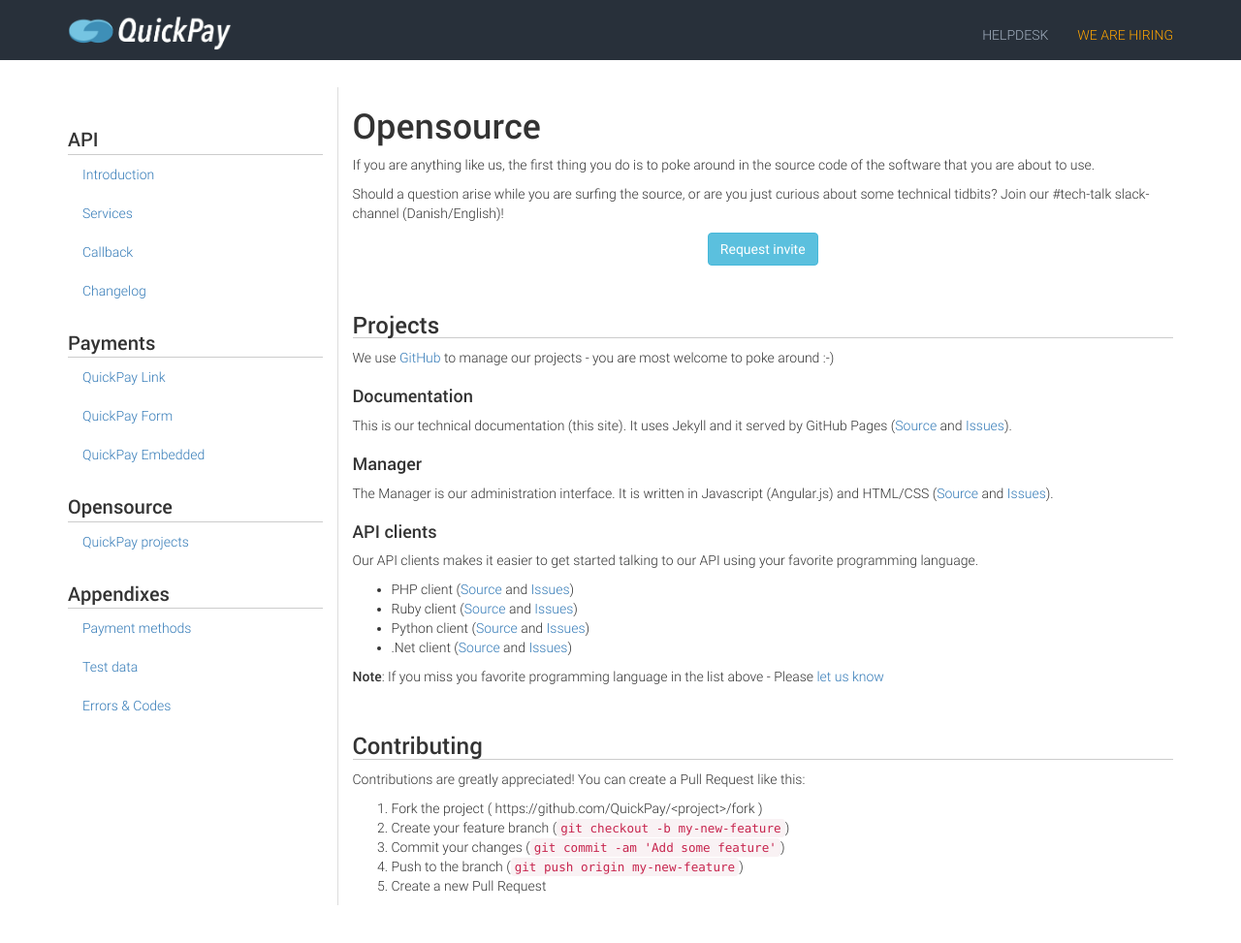
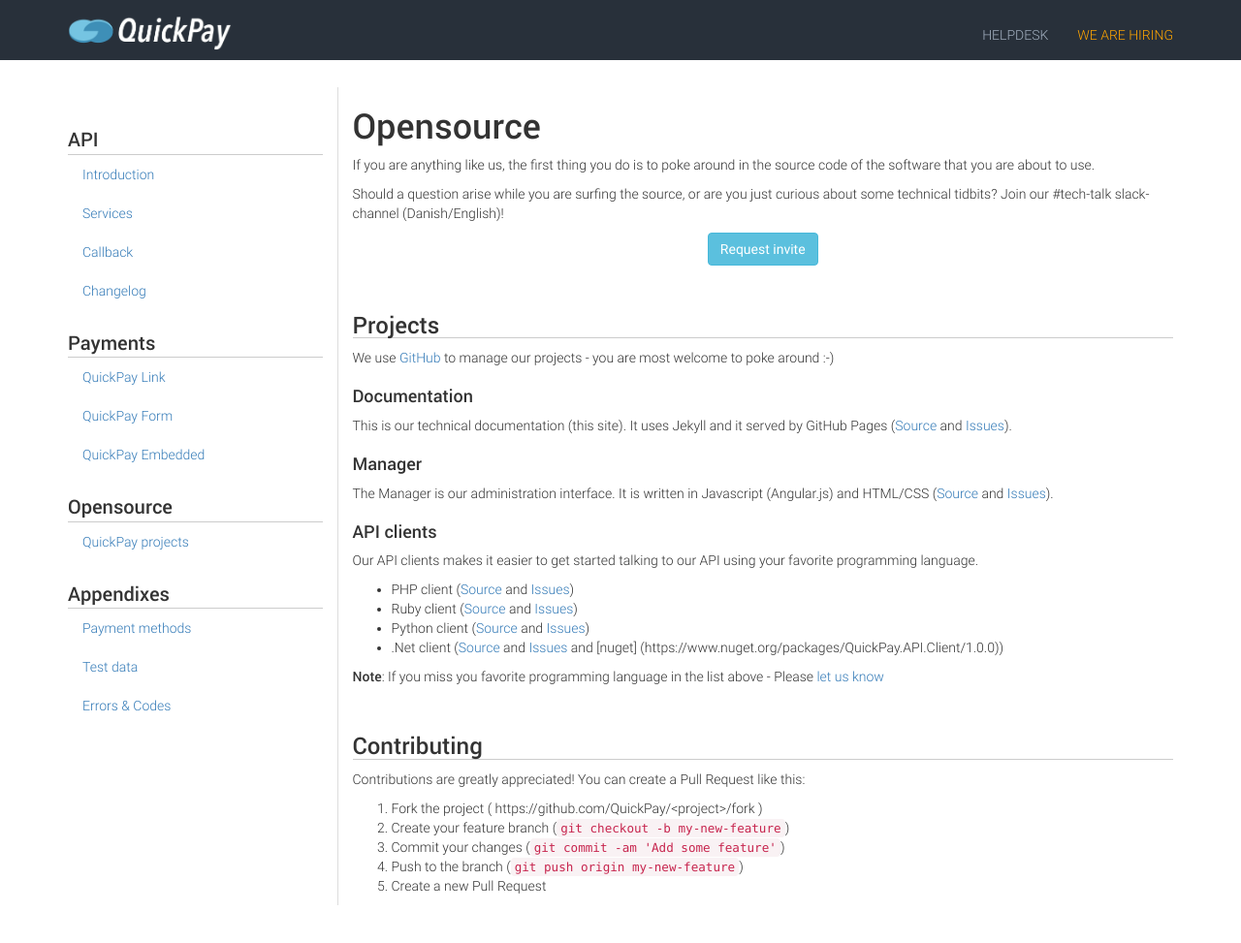
Before and after one commit to bergholdt/QuickPay.github.io, a Jekyll site: the page built from opensource/index.md, in a window 1280 px wide and 984 px high. Shown: the top 973 px of the window at 97% size. Built offline with Jekyll 4.4.1, drawn with Linux system fonts in a browser that asks for light colours; nearby versions of some CDN libraries.

Commit message:
Update index.md

```diff
--- a/opensource/index.md
+++ b/opensource/index.md
@@ -30,7 +30,8 @@ Our API clients makes it easier to get started talking to our API using your fav
 * PHP client ([Source](https://github.com/QuickPay/quickpay-php-client) and [Issues](https://github.com/QuickPay/quickpay-php-client/issues))
 * Ruby client ([Source](https://github.com/QuickPay/quickpay-ruby-client) and [Issues](https://github.com/QuickPay/quickpay-ruby-client/issues))
 * Python client ([Source](https://github.com/QuickPay/quickpay-python-client) and [Issues](https://github.com/QuickPay/quickpay-python-client/issues))
-* .Net client ([Source](https://github.com/QuickPay/quickpay-dotnet-client) and [Issues](https://github.com/QuickPay/quickpay-dotnet-client/issues))
+* .Net client ([Source](https://github.com/QuickPay/quickpay-dotnet-client) and [Issues](https://github.com/QuickPay/quickpay-dotnet-client/issues) and
+ [nuget] (https://www.nuget.org/packages/QuickPay.API.Client/1.0.0))
 
 **Note**: If you miss you favorite programming language in the list above - Please [let us know](https://quickpay.net/about)
 
```
